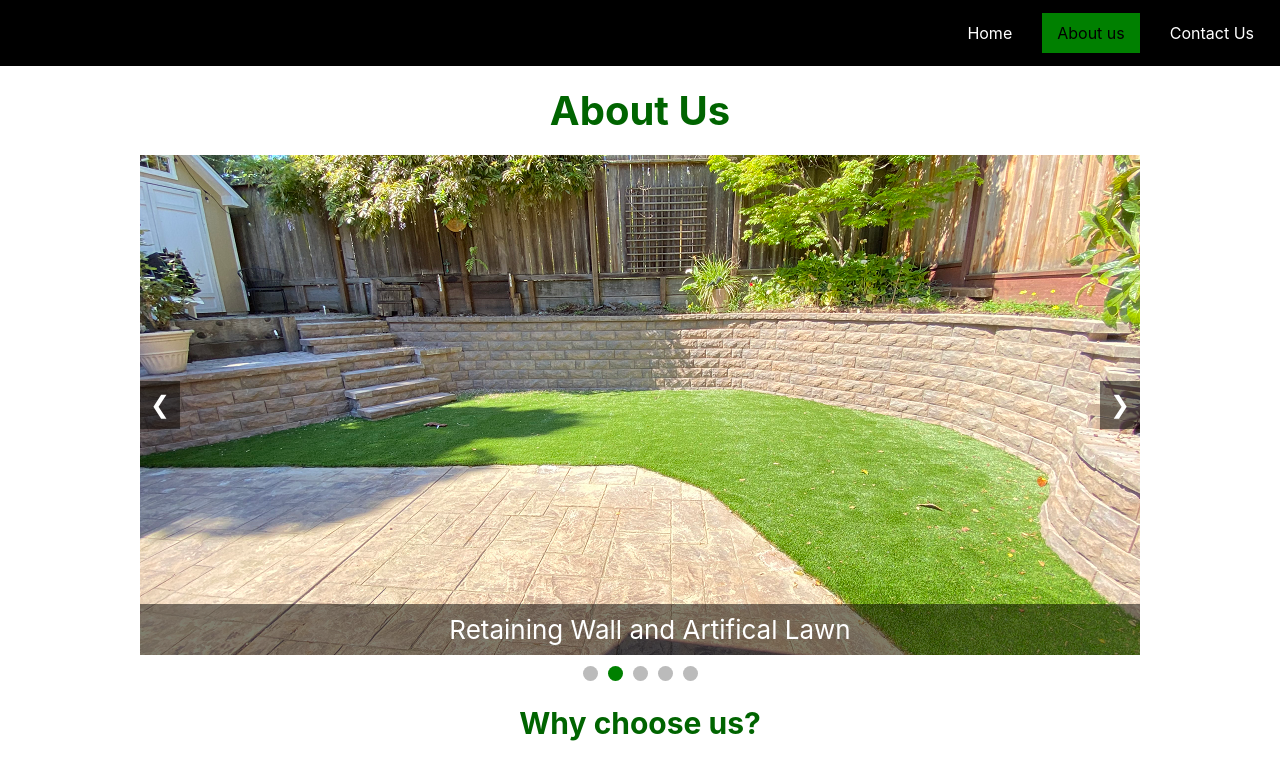
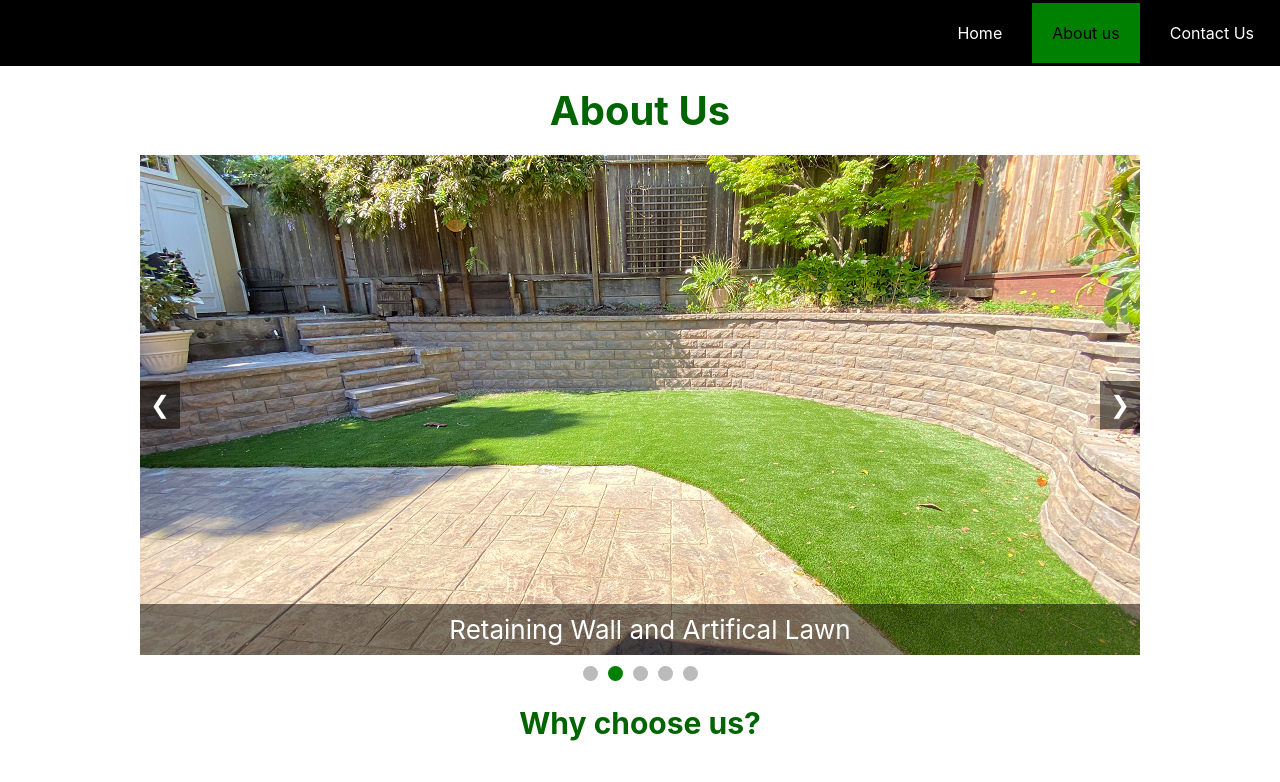
Before and after one commit to OsbaldoRamirez-create/my-app, a React (Create React App) app: page /About in a window 1280 px wide. Shown: the top 782 px of the page. Built offline with nearby package versions, Linux system fonts and the light colour scheme.

Commit message:
positioned dropdown menu right under about us and navbar

```diff
--- a/src/Styles/NavbarStyles.css
+++ b/src/Styles/NavbarStyles.css
@@ -13,7 +13,7 @@ nav{
     text-decoration: none;
 }
 
-.nav-text .link{
+.nav-text .link, .drop-link{
     display: block;
     padding: 10px;
     color: white;
@@ -21,16 +21,19 @@ nav{
 }
 /* hover over nav text*/
 .link:hover, .dropbtn:hover{
+    padding: 20px;
     background-color: green;
 }
 /* active page */
 .nav-text .active{
+    padding: 20px;
     background-color: green;
     color: black;
 }
 
 /* about us navlink */
 .dropbtn{
+    display: block;
     color: white;
     padding: 10px 15px;
     text-decoration: none;
@@ -40,11 +43,11 @@ nav{
 
 .dropdown{
     position: relative;
+    display: inline-block;
 }
 
 .dropdown-menu{
     display: none;
-    /* top: 43px; */
     position: absolute;
     background-color: black;
     min-width: 160px;
@@ -56,7 +59,6 @@ nav{
     display: block;
 }
 
-
 .dropdown-menu a:hover{
     background-color: green;
 }
```
